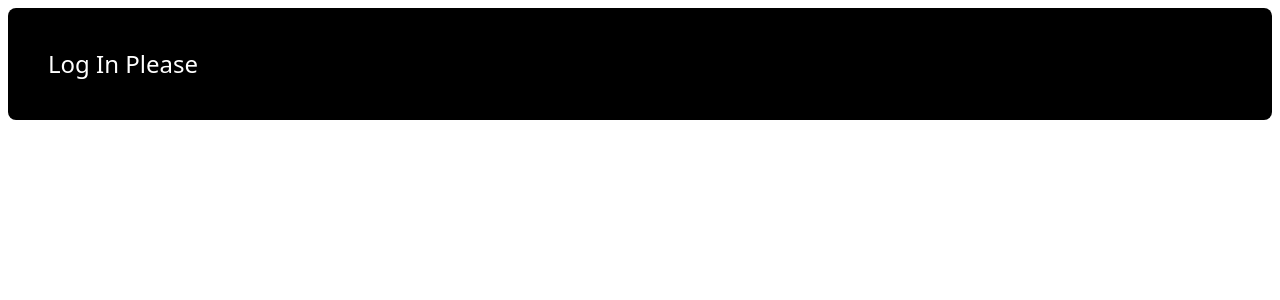
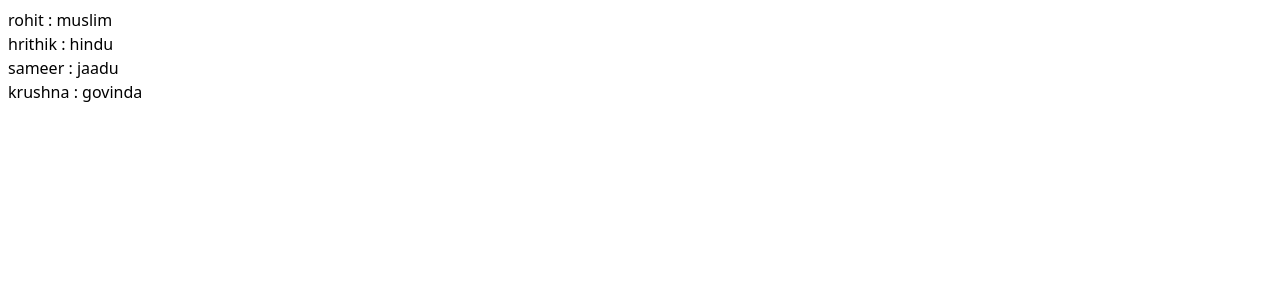
Before and after one commit to sanskarOH/my--react-app, a React (Vite) app: page / in a window 1280 px wide. Shown: the top 300 px of the page. Built offline with nearby package versions, Linux system fonts and the light colour scheme.

Commit message:
manipulation of lists

```diff
--- a/src/App.jsx
+++ b/src/App.jsx
@@ -3,7 +3,8 @@
 // import Food from './component/Food.jsx'
 // import Card from  './component/Card.jsx'
 // import Student from './component/Student.jsx'
-import UserGreeting from './component/UserGreeting.jsx';
+// import UserGreeting from './component/UserGreeting.jsx';
+import List from './component/List.jsx'
 function App() {
   return(
     <>
@@ -15,7 +16,8 @@ function App() {
       <Student name="Sanskar" age={20} isStudent={true} />
       <Student name="Kaveri" age={20} isStudent={true} />
       <Student name="Vainavi" age={20} isStudent={true} /> */}
-      <UserGreeting name="Sanskar Diwedi" isLoggedIn={false}/>
+      {/* <UserGreeting name="Sanskar Diwedi" isLoggedIn={false}/> */}
+      <List />
 
     </>
 
--- /dev/null
+++ b/src/component/List.jsx
@@ -0,0 +1,24 @@
+const List = () => {
+
+     const fruits = ["apple","banana","orange","Mango"]
+     //use map to render lists
+     //now use to render objects with atttributes
+     const fruitsObj = [{id: 1,name :"rohit" , cast:"muslim"},
+                        {id:2,name:"hrithik" , cast:"hindu"},
+                        {id:3,name:"sameer" , cast:"jaadu"},
+                        {id:4,name:"krushna" , cast:"govinda"}]
+
+     fruitsObj.sort((a,b)=> {a.name.localeCompare(b.name)})
+
+     const listItems = fruitsObj.map((fruit)=>{
+
+
+        return <li key={fruit.id}>{fruit.name}&nbsp;:&nbsp;{fruit.cast}</li>
+     })
+
+
+    return(<ol>{listItems}</ol>)
+
+}
+
+export default List
```
